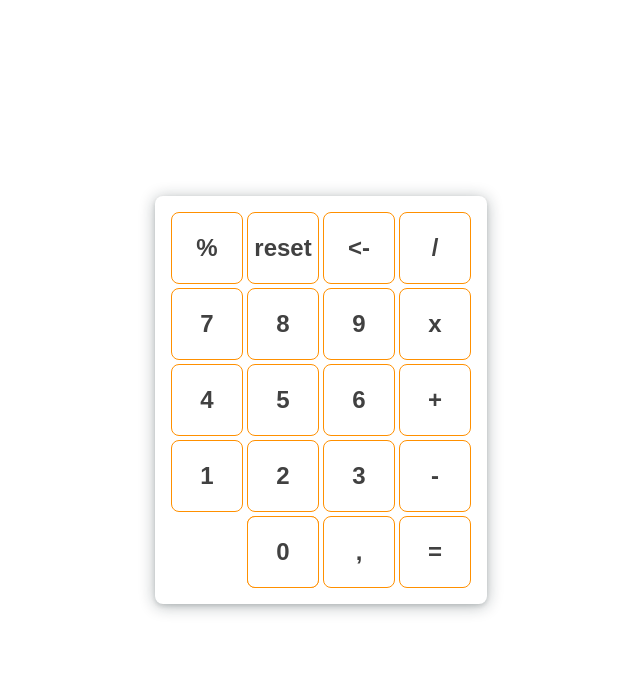
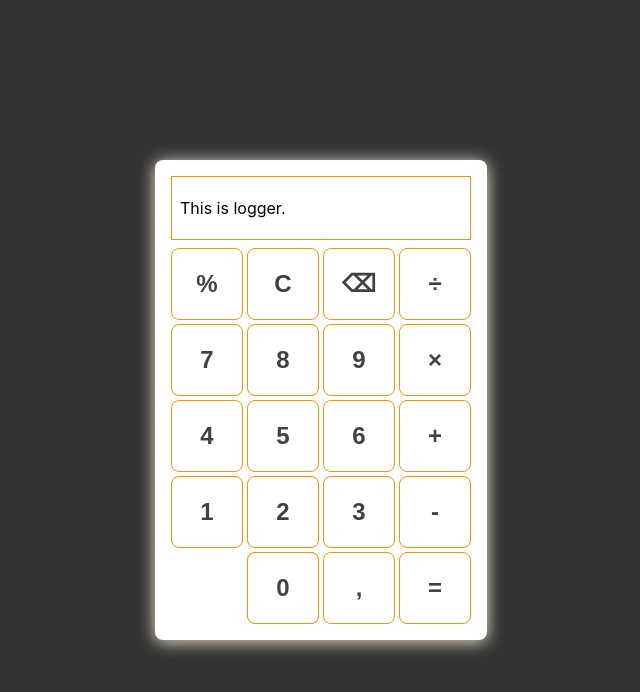
Before and after one commit to pavsoldatov/react-calculator, a React (Create React App) app: page / in a window 1280 px wide. Shown: the top 692 px of the page, without its empty margins (319-959 px from the left). Built offline with nearby package versions, Linux system fonts and the light colour scheme.

Commit message:
Add logger layout

```diff
--- a/src/App.js
+++ b/src/App.js
@@ -1,13 +1,14 @@
 import classes from "./App.module.css";
 import Card from "./components/UI/Card";
-import Button from "./components/UI/Button";
-import NumbersList from "./components/Controls/Numbers/NumbersList";
+import ButtonList from "./components/Controls/ButtonList/ButtonList";
+import Logger from "./components/UI/Logger"
 
 function App() {
   return (
     <div className={classes.app}>
       <Card>
-        <NumbersList />
+        <Logger />
+        <ButtonList />
       </Card>
     </div>
   );
--- a/src/components/Controls/Numbers/NumbersList.js
+++ b/src/components/Controls/ButtonList/ButtonList.js
@@ -1,9 +1,6 @@
 import Button from "../../UI/Button";
 
-// Write a function to push every 4th element back to
-// array so that only controls are rendered on the right
-
-const ENTITIES = [
+const CALCULATOR_BUTTONS = [
   {
     type: "control_percent",
     value: "%",
@@ -11,17 +8,17 @@ const ENTITIES = [
   },
   {
     type: "control_reset",
-    value: "reset",
+    value: "C",
     id: "cr2",
   },
   {
     type: "control_backspace",
-    value: "<-",
+    value: "⌫",
     id: "cb3",
   },
   {
     type: "control_divide",
-    value: "/",
+    value: "÷",
     id: "cd4",
   },
   {
@@ -41,7 +38,7 @@ const ENTITIES = [
   },
   {
     type: "control_multiplier",
-    value: "x",
+    value: "×",
     id: "cm5",
   },
   {
@@ -104,13 +101,12 @@ const ENTITIES = [
     value: "=",
     id: "cc9",
   },
-
 ];
 
-function NumbersList(props) {
+function ButtonList() {
   return (
     <>
-      {ENTITIES.map((item) => {
+      {CALCULATOR_BUTTONS.map((item) => {
         return (
           <Button key={item.id} text={item.value} value={item.value}>
             {item.value}
@@ -121,4 +117,4 @@ function NumbersList(props) {
   );
 }
 
-export default NumbersList;
+export default ButtonList;
--- a/src/components/UI/Button.module.css
+++ b/src/components/UI/Button.module.css
@@ -20,63 +20,63 @@
   background-color: #ffeed8;
 }
 
-.button:nth-child(1) {
+.button:nth-child(2) {
   grid-area: percent;
 }
-.button:nth-child(2) {
+.button:nth-child(3) {
   grid-area: reset;
 }
-.button:nth-child(3) {
+.button:nth-child(4) {
   grid-area: backspace;
 }
-.button:nth-child(4) {
+.button:nth-child(5) {
   grid-area: divide;
 }
-.button:nth-child(5) {
+.button:nth-child(6) {
   grid-area: seven;
 }
-.button:nth-child(6) {
+.button:nth-child(7) {
   grid-area: eight;
 }
-.button:nth-child(7) {
+.button:nth-child(8) {
   grid-area: nine;
 }
-.button:nth-child(8) {
+.button:nth-child(9) {
   grid-area: multiplier;
 }
-.button:nth-child(9) {
+.button:nth-child(10) {
   grid-area: four;
 }
-.button:nth-child(10) {
+.button:nth-child(11) {
   grid-area: five;
 }
-.button:nth-child(11) {
+.button:nth-child(12) {
   grid-area: six;
 }
-.button:nth-child(12) {
+.button:nth-child(13) {
   grid-area: plus;
 }
-.button:nth-child(13) {
+.button:nth-child(14) {
   grid-area: one;
 }
-.button:nth-child(14) {
+.button:nth-child(15) {
   grid-area: two;
 }
-.button:nth-child(15) {
+.button:nth-child(16) {
   grid-area: three;
 }
-.button:nth-child(16) {
+.button:nth-child(17) {
   grid-area: minus;
-}
-.button:nth-child(17) {
-  grid-area: zero;
 }
 .button:nth-child(18) {
   grid-area: zero;
 }
 .button:nth-child(19) {
+  grid-area: zero;
+}
+.button:nth-child(20) {
   grid-area: comma;
 }
-.button:nth-child(20) {
+.button:nth-child(21) {
   grid-area: equals;
 }
--- a/src/components/UI/Card.module.css
+++ b/src/components/UI/Card.module.css
@@ -1,7 +1,9 @@
 .card {
   border-radius: 8px;
   padding: 1rem;
-  box-shadow: rgba(14, 30, 37, 0.12) 0px 2px 4px 0px, #0e1e2552 0px 2px 16px 0px;
+  box-shadow: rgba(14, 30, 37, 0.12) 0px 2px 4px 0px, #ffeed8 0px 2px 16px 0px;
+  background-color: #fff;
+  max-width: min-content;
 
   margin-inline: auto;
   display: grid;
@@ -10,6 +12,7 @@
   gap: 4px;
   grid-template-columns: repeat(4, 1fr);
   grid-template-areas:
+    "logger logger logger logger"
     "percent reset backspace divide"
     "seven eight nine multiplier"
     "four five six plus"
--- a/src/components/UI/Logger.js
+++ b/src/components/UI/Logger.js
@@ -0,0 +1,11 @@
+import classes from './Logger.module.css';
+
+function Logger () {
+    return (
+        <div className={classes.logger}>
+            This is logger.
+        </div>
+    )
+}
+
+export default Logger
--- a/src/components/UI/Logger.module.css
+++ b/src/components/UI/Logger.module.css
@@ -0,0 +1,18 @@
+.logger {
+  display: flex;
+  align-items: center;
+
+  width: 100%;
+  border: 1px solid #ff9000;
+  padding: 0 8px;
+  margin-bottom: 4px;
+
+  height: 4rem;
+  overflow: hidden;
+  text-overflow: ellipsis;
+  word-wrap: break-word;
+}
+
+.logger:nth-child(1) {
+  grid-area: logger;
+}
--- a/src/index.module.css
+++ b/src/index.module.css
@@ -10,6 +10,8 @@ body {
     sans-serif;
   -webkit-font-smoothing: antialiased;
   -moz-osx-font-smoothing: grayscale;
+
+  background-color: #333;
 }
 
 code {
```
Also changed, not shown: src/components/Controls/Numbers/NumbersList.module.css (deleted), src/components/UI/ControlsLayout.js (deleted), src/components/UI/ControlsLayout.module.css (deleted).
